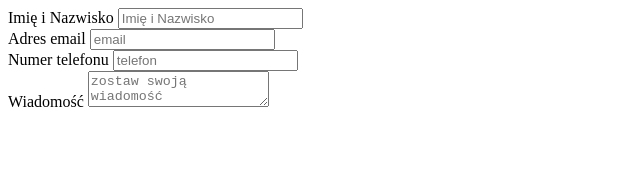
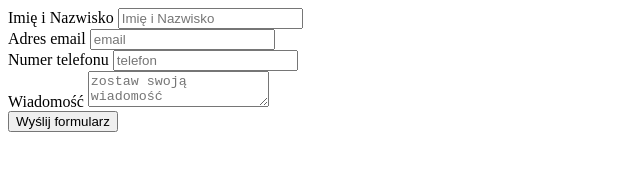
Before and after one commit to nataliyasoyko/natalka15.github.io, a plain HTML site: page zadania-domowe/warsztaty/index.html in a window 1280 px wide. Shown: the whole page, without its empty margins (0-640 px from the left). Drawn offline with Linux system fonts and the light colour scheme.

Commit message:
dodany wyslij

```diff
--- a/zadania-domowe/warsztaty/index.html
+++ b/zadania-domowe/warsztaty/index.html
@@ -16,8 +16,8 @@
     <label for="numer tel">Numer telefonu</label>
     <input type="tel" placeholder="telefon"><br>
     <label for="Wiadomość">Wiadomość</label>
-    <textarea name="message" placeholder="zostaw swoją wiadomość"></textarea>
-
+    <textarea name="message" placeholder="zostaw swoją wiadomość"></textarea><br>
+    <input type="submit" value="Wyślij formularz">
 
    </form>
 
```
